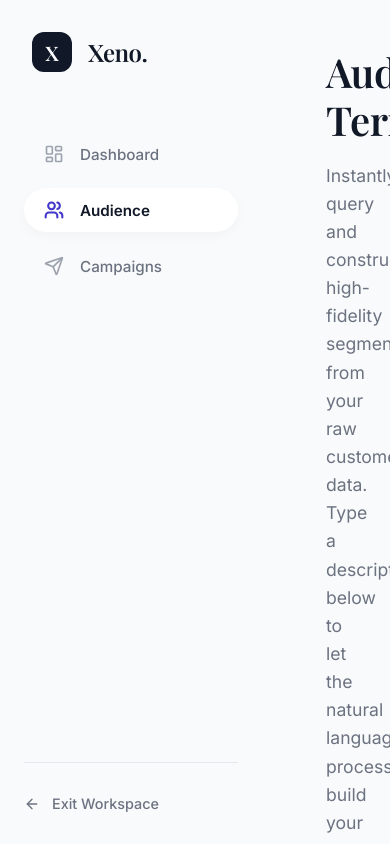
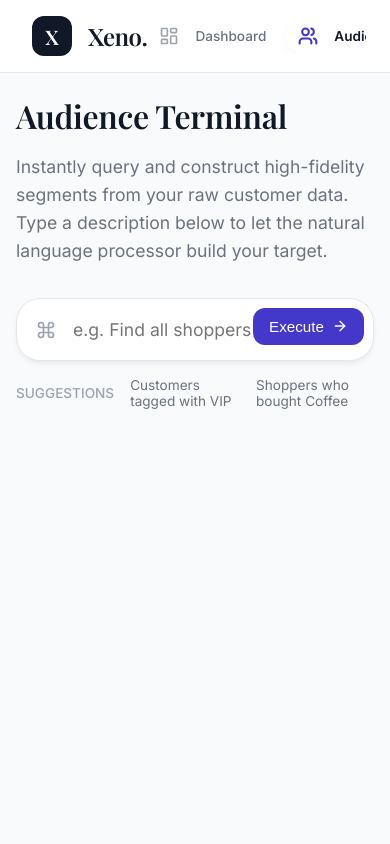
Before and after one commit to PI-Prasaad-Krishna/xeno-mini-crm, a React (Vite) app in the folder frontend/: page /audience in a window 390 px wide. Built offline with nearby package versions, Linux system fonts and the light colour scheme; a web font is replaced by a local one.

Commit message:
UI Responsiveness fix

```diff
--- a/frontend/src/components/Sidebar.jsx
+++ b/frontend/src/components/Sidebar.jsx
@@ -11,8 +11,8 @@ export default function Sidebar() {
   ];
 
   return (
-    <div className="sidebar" style={{ borderRight: 'none', backgroundColor: 'transparent' }}>
-      <div style={{ marginBottom: '60px', display: 'flex', alignItems: 'center', gap: '16px', paddingLeft: '8px' }}>
+    <div className="sidebar" style={{ backgroundColor: 'var(--surface-color)' }}>
+      <div className="sidebar-logo-container" style={{ marginBottom: '60px', display: 'flex', alignItems: 'center', gap: '16px', paddingLeft: '8px' }}>
         <div style={{ width: '40px', height: '40px', borderRadius: '12px', background: 'var(--text-primary)', color: 'white', display: 'flex', alignItems: 'center', justifyContent: 'center', fontWeight: '600', fontSize: '20px', fontFamily: 'Playfair Display, serif' }}>X</div>
         <h2 className="editorial-serif" style={{ fontSize: '24px', margin: 0, letterSpacing: '-0.02em', color: 'var(--text-primary)' }}>Xeno.</h2>
       </div>
@@ -32,9 +32,16 @@ export default function Sidebar() {
             </Link>
           );
         })}
+
+        <div className="mobile-exit" style={{ display: 'none' }}>
+           <Link to="/" className="sidebar-link">
+             <ArrowLeft size={20} color="var(--text-tertiary)" strokeWidth={2} />
+             Exit
+           </Link>
+        </div>
       </nav>
 
-      <div style={{ marginTop: 'auto', paddingTop: '32px', borderTop: '1px solid var(--border-color)' }}>
+      <div className="sidebar-bottom" style={{ marginTop: 'auto', paddingTop: '32px', borderTop: '1px solid var(--border-color)' }}>
         <Link to="/" className="nav-link" style={{ display: 'flex', alignItems: 'center', gap: '12px', textDecoration: 'none', fontSize: '0.9rem', fontWeight: '500' }}>
           <ArrowLeft size={16} /> Exit Workspace
         </Link>
--- a/frontend/src/index.css
+++ b/frontend/src/index.css
@@ -388,3 +388,105 @@ html {
   animation: fadeUp 0.8s cubic-bezier(0.16, 1, 0.3, 1) forwards;
   opacity: 0;
 }
+
+/* Layout Classes */
+.dashboard-grid {
+  display: grid;
+  grid-template-columns: repeat(3, 1fr);
+  gap: 24px;
+  margin-bottom: 32px;
+}
+
+.responsive-split-grid {
+  display: grid;
+  grid-template-columns: 1.5fr 1fr;
+  gap: 32px;
+  align-items: start;
+}
+
+/* Landing Classes */
+.landing-nav { padding: 24px 64px; }
+.landing-hero { padding: 40px 64px 120px 64px; grid-template-columns: 1.2fr 1fr; gap: 64px; }
+.landing-features { padding: 0 64px 120px 64px; }
+
+/* Responsive Overrides */
+@media (max-width: 900px) {
+  .mobile-exit { display: block !important; }
+  .app-container {
+    flex-direction: column;
+    height: auto;
+    min-height: 100vh;
+  }
+
+  .sidebar {
+    width: 100%;
+    flex-direction: row;
+    justify-content: space-between;
+    align-items: center;
+    padding: 16px 24px;
+    box-sizing: border-box;
+    border-right: none;
+    border-bottom: 1px solid var(--border-color);
+  }
+
+  .sidebar .sidebar-logo-container {
+    margin-bottom: 0 !important;
+  }
+
+  .sidebar nav {
+    flex-direction: row !important;
+    gap: 8px !important;
+    overflow-x: auto;
+    scrollbar-width: none; /* Firefox */
+  }
+
+  .sidebar nav::-webkit-scrollbar {
+    display: none; /* Chrome/Safari */
+  }
+
+  .sidebar-bottom {
+    display: none;
+  }
+
+  .main-content {
+    padding: 24px 16px;
+    height: auto;
+    overflow: visible;
+  }
+
+  .dashboard-grid {
+    grid-template-columns: 1fr !important;
+  }
+
+  .dashboard-grid .bento-card {
+    grid-column: span 1 !important;
+    grid-row: span 1 !important;
+  }
+
+  .responsive-split-grid {
+    grid-template-columns: 1fr !important;
+  }
+
+  /* Landing Page Overrides */
+  .landing-nav { padding: 16px 24px; }
+  .landing-nav-links > a:not(:last-child) { display: none; }
+  .landing-hero { padding: 40px 24px 80px 24px; grid-template-columns: 1fr; gap: 40px; text-align: center; }
+  .landing-hero > div:first-child { display: flex; flex-direction: column; alignItems: center; }
+  .landing-hero-gfx { height: 400px !important; transform: scale(0.85); transform-origin: top center; }
+  .landing-features { padding: 0 24px 80px 24px; }
+  .landing-features .bento-grid { grid-template-columns: 1fr !important; }
+  .landing-features .bento-card { grid-column: span 1 !important; }
+}
+
+@media (max-width: 600px) {
+  .text-massive {
+    font-size: 3rem;
+  }
+  .text-title {
+    font-size: 2rem;
+  }
+  .sidebar-link {
+    padding: 8px 12px;
+    font-size: 0.85rem;
+  }
+}
--- a/frontend/src/pages/Audience.jsx
+++ b/frontend/src/pages/Audience.jsx
@@ -78,6 +78,7 @@ export default function Audience() {
             <span className="tag" style={{ background: 'var(--surface-color)' }}>{segmentData.totalCount} Profiles Matched</span>
           </div>
 
+          <div style={{ overflowX: 'auto' }}>
             <table style={{ width: '100%', borderCollapse: 'collapse', textAlign: 'left' }}>
               <thead>
                 <tr style={{ color: 'var(--text-secondary)', fontSize: '0.85rem', textTransform: 'uppercase', letterSpacing: '0.05em' }}>
@@ -105,6 +106,7 @@ export default function Audience() {
               </tbody>
             </table>
           </div>
+        </div>
       )}
     </div>
   );
--- a/frontend/src/pages/Campaigns.jsx
+++ b/frontend/src/pages/Campaigns.jsx
@@ -65,7 +65,7 @@ export default function Campaigns() {
         <p style={{ color: 'var(--text-secondary)', fontSize: '1.1rem' }}>Compose and dispatch highly targeted messaging sequences.</p>
       </div>
 
-      <div style={{ display: 'grid', gridTemplateColumns: '1.5fr 1fr', gap: '32px', alignItems: 'start' }}>
+      <div className="responsive-split-grid">
         <div className="bento-card" style={{ padding: '40px' }}>
           <div className="mb-8">
             <label style={{ display: 'block', marginBottom: '12px', fontWeight: '600', fontSize: '0.9rem', letterSpacing: '0.5px' }}>CAMPAIGN NOMENCLATURE</label>
--- a/frontend/src/pages/Dashboard.jsx
+++ b/frontend/src/pages/Dashboard.jsx
@@ -98,7 +98,7 @@ export default function Dashboard() {
         <p style={{ color: 'var(--text-secondary)', fontSize: '1.1rem' }}>Performance insights across all marketing initiatives. <span style={{ color: '#10b981', fontWeight: '500', fontSize: '0.85rem', marginLeft: '12px', background: '#dcfce7', padding: '4px 8px', borderRadius: '100px' }}>● REAL-TIME SYNC</span></p>
       </div>
 
-      <div className="bento-grid" style={{ gridTemplateColumns: 'repeat(3, 1fr)', marginBottom: '32px' }}>
+      <div className="dashboard-grid">
 
         {/* Full Width Engagement Chart */}
         <div className="bento-card" style={{ gridColumn: 'span 3' }}>
--- a/frontend/src/pages/Landing.jsx
+++ b/frontend/src/pages/Landing.jsx
@@ -6,12 +6,12 @@ export default function Landing() {
     <div style={{ minHeight: '100vh', backgroundColor: 'var(--bg-color)', color: 'var(--text-primary)', overflowY: 'auto' }}>
 
       {/* Navigation */}
-      <nav style={{ display: 'flex', justifyContent: 'space-between', alignItems: 'center', padding: '24px 64px', borderBottom: '1px solid var(--border-color)', backgroundColor: 'var(--surface-color)' }}>
+      <nav className="landing-nav" style={{ display: 'flex', justifyContent: 'space-between', alignItems: 'center', borderBottom: '1px solid var(--border-color)', backgroundColor: 'var(--surface-color)' }}>
         <div style={{ display: 'flex', alignItems: 'center', gap: '16px' }}>
           <div style={{ width: '40px', height: '40px', borderRadius: '12px', background: 'var(--text-primary)', color: 'white', display: 'flex', alignItems: 'center', justifyContent: 'center', fontWeight: '600', fontSize: '20px', fontFamily: 'Playfair Display, serif' }}>X</div>
           <h2 className="editorial-serif" style={{ fontSize: '24px', margin: 0, letterSpacing: '-0.02em', color: 'var(--text-primary)' }}>Xeno.</h2>
         </div>
-        <div style={{ display: 'flex', gap: '32px', alignItems: 'center' }}>
+        <div className="landing-nav-links" style={{ display: 'flex', gap: '32px', alignItems: 'center' }}>
           <Link to="/features" style={{ textDecoration: 'none' }}>
             <span className="nav-link">Features</span>
           </Link>
@@ -27,7 +27,7 @@ export default function Landing() {
       </nav>
 
       {/* Hero Section */}
-      <section style={{ padding: '40px 64px 120px 64px', maxWidth: '1400px', margin: '0 auto', display: 'grid', gridTemplateColumns: '1.2fr 1fr', gap: '64px', alignItems: 'center', minHeight: 'calc(100vh - 89px)' }}>
+      <section className="landing-hero" style={{ maxWidth: '1400px', margin: '0 auto', display: 'grid', alignItems: 'center', minHeight: 'calc(100vh - 89px)' }}>
 
         {/* Left Column: Typography */}
         <div>
@@ -55,7 +55,7 @@ export default function Landing() {
         </div>
 
         {/* Right Column: Clean Floating Cards */}
-        <div style={{ position: 'relative', height: '600px', width: '100%' }}>
+        <div className="landing-hero-gfx" style={{ position: 'relative', height: '600px', width: '100%' }}>
 
           {/* Foreground UI Elements */}
           <div className="animate-fade-up" style={{ position: 'absolute', top: '15%', right: '5%', width: '85%', zIndex: '2', animationDelay: '0.8s' }}>
@@ -101,7 +101,7 @@ export default function Landing() {
       </section>
 
       {/* Feature Bento Grid */}
-      <section style={{ padding: '0 64px 120px 64px', maxWidth: '1200px', margin: '0 auto' }}>
+      <section className="landing-features" style={{ maxWidth: '1200px', margin: '0 auto' }}>
         <div className="bento-grid" style={{ gridTemplateColumns: 'repeat(3, 1fr)' }}>
 
           <div className="bento-card" style={{ gridColumn: 'span 2', display: 'flex', flexDirection: 'column', justifyContent: 'space-between' }}>
```
Lines whose indentation alone changed are shown as unchanged.
